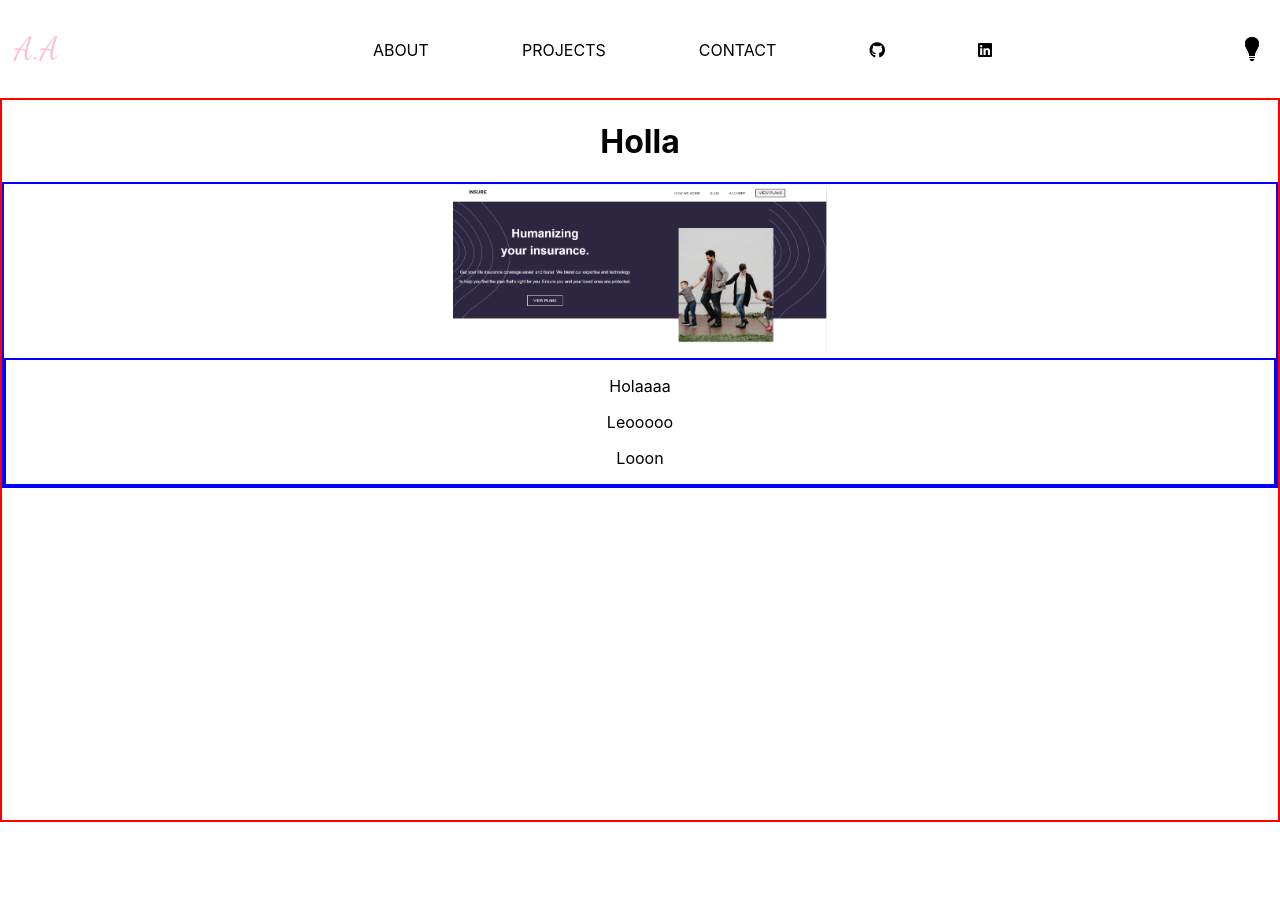
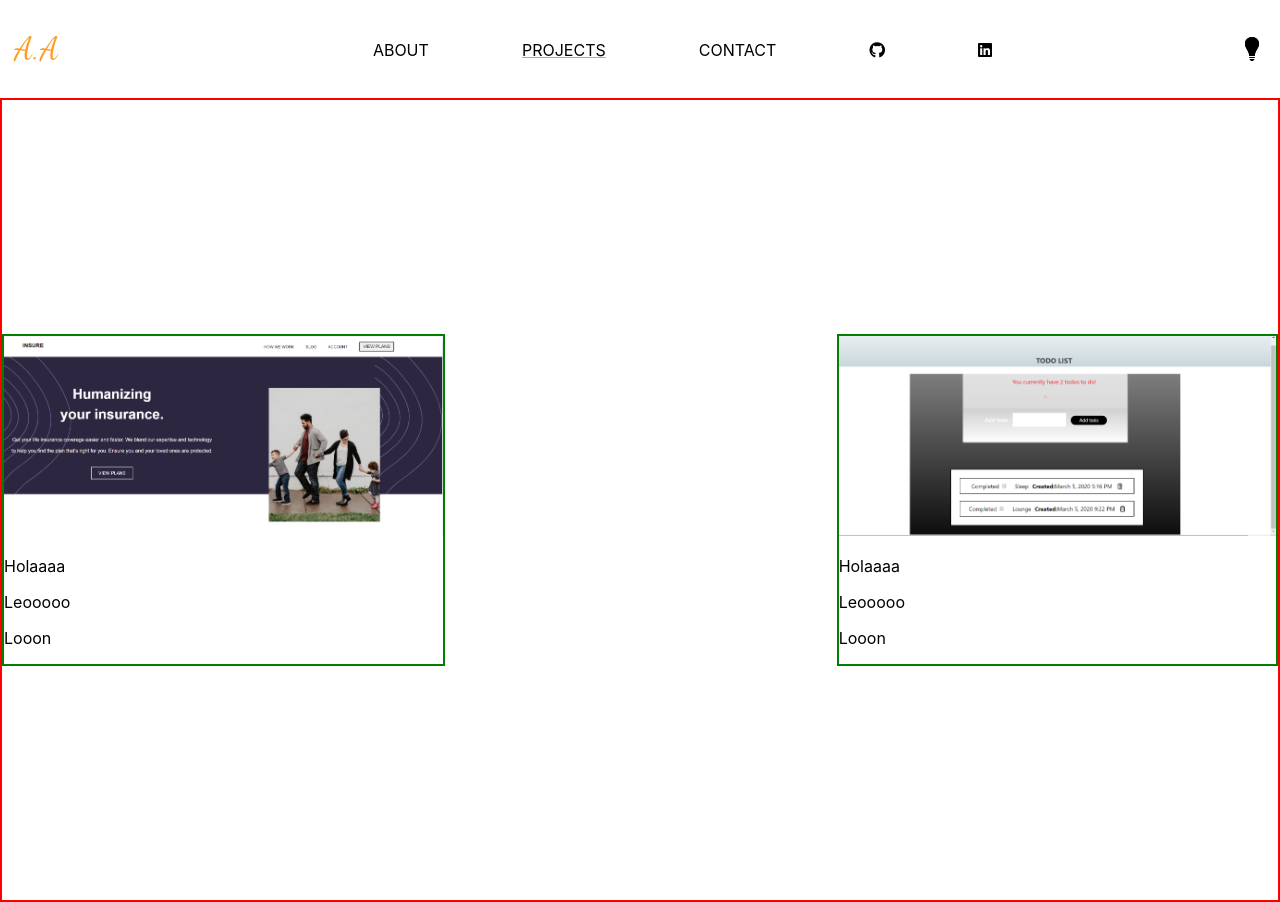
Before and after one commit to lape15/real-portfolio, a React (Create React App) app: page /projects in a window 1280 px wide. Before the commit the page ends 822 px from the top, so only its background shows below. Built offline with nearby package versions, Linux system fonts and the light colour scheme.

Commit message:
ui updates

```diff
--- a/src/App.js
+++ b/src/App.js
@@ -24,7 +24,7 @@ function App() {
                   key={location.key}
                 >
                   <Switch location={location}>
-                    <Route exact path="/" component={Home} />
+                    <Route exact path="/(|home)/" component={Home} />
                     <Route path="/contact" component={Contact} />
                     <Route path="/about" component={About} />
                     <Route path="/projects" component={Project} />
--- a/src/components/Contact.js
+++ b/src/components/Contact.js
@@ -7,7 +7,7 @@ const Contact = () => {
   const theme = isLightTheme ? light : dark;
 
   const handleChange = e => {
-    setForm({ [e.target.name]: e.target.value });
+    setForm(e.target.value);
   };
 
   const handleSubmit = e => {
@@ -61,7 +61,7 @@ const Contact = () => {
               required
             ></textarea>
           </div>
-
+          <div></div>
           <div className="btn">
             <button type="submit" style={{ color: theme.ui }}>
               Send!
--- a/src/components/Header.js
+++ b/src/components/Header.js
@@ -1,6 +1,6 @@
 /* eslint-disable jsx-a11y/anchor-is-valid */
 import React from "react";
-import { Link } from "react-router-dom";
+import { NavLink } from "react-router-dom";
 // import { Link, Events, animateScroll as scroll } from "react-scroll";
 
 import { ThemeContext } from "../context/themeContext";
@@ -20,34 +20,38 @@ class Header extends React.Component {
   };
   render() {
     const { isMenuOpen } = this.state;
-    console.log(this.state);
+    // console.log(this.state);
     const { isLightTheme, light, dark } = this.context;
     const theme = isLightTheme ? light : dark;
     return (
       <nav className="header" style={{ background: theme.bg, color: theme.ui }}>
         <ul className="name">
           <li>
-            <Link className="link" to="/">
+            <NavLink className="link" to="/home">
               A.A
-            </Link>
+            </NavLink>
           </li>
         </ul>
 
         <ul className={`others hidden ${isMenuOpen ? "show" : "hide"}`}>
           <li>
-            <Link className="link" style={{ color: theme.ui }} to="/about">
+            <NavLink className="link" style={{ color: theme.ui }} to="/about">
               ABOUT
-            </Link>
+            </NavLink>
           </li>
           <li>
-            <Link to="/projects" className="link" style={{ color: theme.ui }}>
+            <NavLink
+              to="/projects"
+              className="link"
+              style={{ color: theme.ui }}
+            >
               PROJECTS
-            </Link>
+            </NavLink>
           </li>
           <li>
-            <Link className="link" style={{ color: theme.ui }} to="/contact">
+            <NavLink className="link" style={{ color: theme.ui }} to="/contact">
               CONTACT
-            </Link>
+            </NavLink>
           </li>
           <li>
             <a className="link" href="https://github.com/lape15">
--- a/src/components/Projects.js
+++ b/src/components/Projects.js
@@ -1,6 +1,7 @@
 import React, { useContext } from "react";
 import { ThemeContext } from "../context/themeContext";
 import landing from "../assets/landing.png";
+import todoApp from "../assets/todoApp.png";
 
 const Project = () => {
   const { isLightTheme, light, dark } = useContext(ThemeContext);
@@ -8,17 +9,22 @@ const Project = () => {
 
   return (
     <div style={{ background: theme.bg }} className="projects">
-      <h1 style={{ color: theme.ui }}>Holla</h1>
-
       <div className="project-one">
         <img src={landing} alt="hi" />
-        <div className="project-one details">
+        <div className="project-details">
           <p>Holaaaa</p>
           <p>Leooooo</p>
           <p>Looon</p>
         </div>
       </div>
-      <div></div>
+      <div className="project-two">
+        <img src={todoApp} alt="A basic todo" />
+        <div className="project-details">
+          <p>Holaaaa</p>
+          <p>Leooooo</p>
+          <p>Looon</p>
+        </div>
+      </div>
     </div>
   );
 };
--- a/src/scss/_layout.scss
+++ b/src/scss/_layout.scss
@@ -9,7 +9,8 @@ $colors: (
   burnt-orange: lighten(#f24405, 10%),
   dark: hsl(228, 39%, 23%),
   black: black,
-  light-yellow: lighten(#ff9b21, 40%)
+  light-yellow: lighten(#ff9b21, 40%),
+  yellowe: #ff9b21
 );
 
 @function color($color-name) {
@@ -49,10 +50,14 @@ nav {
         font-family: "Dancing Script";
         font-size: 2rem;
         font-size: 500;
-        color: pink;
+        color: color(yellowe);
+        transition: color 3s ease-in;
       }
       .link:hover {
         color: coral;
+      }
+      .active {
+        text-decoration: underline color(yellowe);
       }
     }
   }
@@ -70,14 +75,16 @@ nav {
 
       .link {
         text-decoration: none;
-        color: color(black);
+        color: color(yellowe);
         margin-left: 85px;
         text-decoration: none;
-        transition: text-decoration 3s ease-in;
+        transition: color 3s ease-in;
       }
       .link:hover {
         color: coral;
-        text-decoration: underline sandybrown;
+      }
+      .active {
+        text-decoration: underline color(yellowe);
       }
     }
   }
--- a/src/scss/_projects.scss
+++ b/src/scss/_projects.scss
@@ -1,13 +1,17 @@
 .projects {
-  height: 90vh;
+  height: 100vh;
   border: 2px solid red;
-  text-align: center;
+  display: flex;
+  flex-flow: row wrap;
+  justify-content: space-between;
+  align-items: center;
 }
 
-.project-one {
-  border: 2px solid blue;
+.project-one,
+.project-two {
+  border: 2px solid green;
   img {
-    height: 170px;
+    height: 200px;
     // border: 2px solid purple;
   }
 }
```
